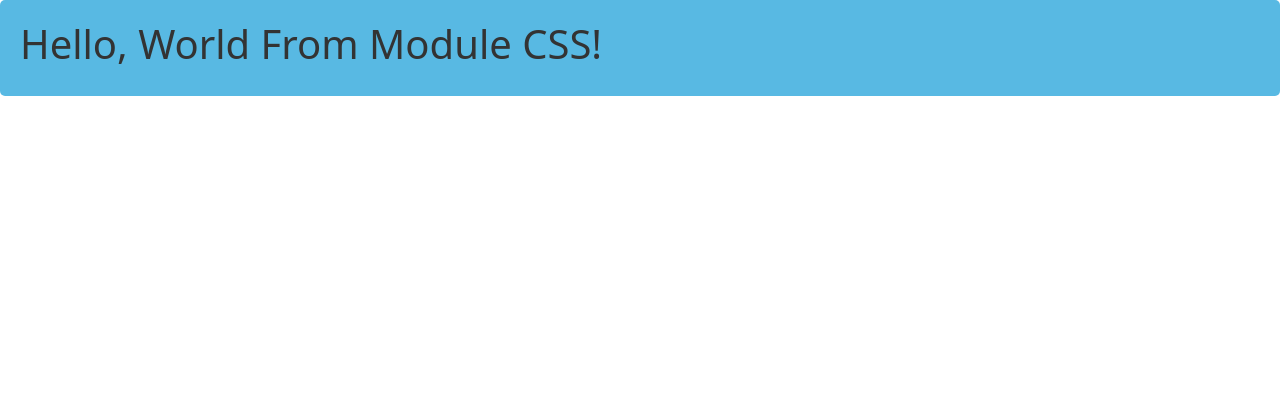
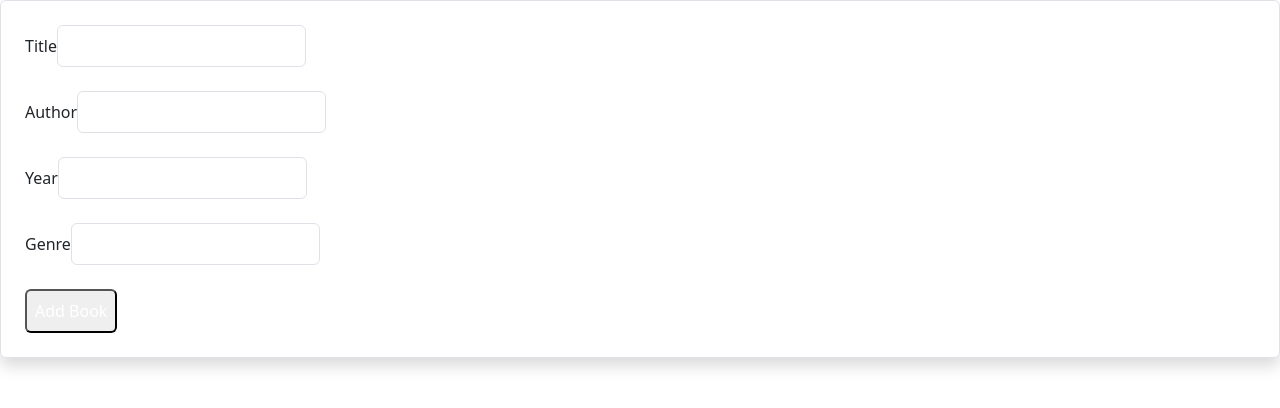
Before and after one commit to oltadedej/my-app, a React (Create React App) app: page / in a window 1280 px wide. Shown: the top 408 px of the page. Built offline with nearby package versions, Linux system fonts and the light colour scheme.

Commit message:
Seminar 5

```diff
--- a/src/App.tsx
+++ b/src/App.tsx
@@ -30,6 +30,7 @@ import { UserRole, userRole } from './types/leksion4/UserRole';
 import { identity } from './types/leksion4/Identity';
 import { numberValue } from './types/leksion4/CastingExamples';
 import { bookLists, isBookReturned, searchBook } from './types/leksion4/seminar4/seminar4';
+import LibraryForm from './components/seminar5/LibraryForm';
 // function App() {
 //   return (
 //     <div className="App">
@@ -318,12 +319,18 @@ import { bookLists, isBookReturned, searchBook } from './types/leksion4/seminar4
 
 
 //Module CSS
+// function App() {
+//   return (
+//     <div className={styles.container}>
+//       <h1>Hello, World From Module CSS!</h1>
+//     </div>
+//   );
+// }
+
+//seminar 5
 function App() {
   return (
-    <div className={styles.container}>
-      <h1>Hello, World From Module CSS!</h1>
-    </div>
+    <LibraryForm/>
   );
 }
-
 export default App;
--- /dev/null
+++ b/src/components/seminar5/LibraryForm.tsx
@@ -0,0 +1,76 @@
+import React, { useState } from "react";
+
+const genres = ["Comedy", "Fiction", "Drama", "Romance", "Educational"];
+
+const LibraryForm: React.FC = () => {
+  const [form, setForm] = useState({ title: "", author: "", year: "", genre: "" });
+  const [errors, setErrors] = useState<{ [key: string]: string }>({});
+  const currentYear = new Date().getFullYear();
+
+  const validate = () => {
+    const newErrors: { [key: string]: string } = {};
+
+    if (!form.title) newErrors.title = "Title is required.";
+    else if (form.title.length > 25) newErrors.title = "Title cannot exceed 25 characters.";
+
+    if (!form.author) newErrors.author = "Author is required.";
+    else if (!/^([A-Z][a-z]+\s)+[A-Z][a-z]+$/.test(form.author))
+      newErrors.author = "Author name must be in 'Name Surname' format.";
+
+    if (!form.year) newErrors.year = "Year is required.";
+    else if (isNaN(Number(form.year)) || Number(form.year) > currentYear)
+      newErrors.year = "Year cannot exceed the current year.";
+
+    if (!form.genre) newErrors.genre = "Genre is required.";
+    else if (!genres.includes(form.genre))
+      newErrors.genre = "Invalid genre. Allowed: Comedy, Fiction, Drama, Romance, Educational.";
+
+    setErrors(newErrors);
+    return Object.keys(newErrors).length === 0;
+  };
+
+  const handleChange = (e: React.ChangeEvent<HTMLInputElement>) => {
+    setForm({ ...form, [e.target.name]: e.target.value });
+  };
+
+  const handleSubmit = (e: React.FormEvent) => {
+    e.preventDefault();
+    if (validate()) {
+      alert(JSON.stringify(form, null, 2));
+      setForm({ title: "", author: "", year: "", genre: "" });
+      setErrors({});
+    }
+  };
+
+  return (
+    <form onSubmit={handleSubmit} className="max-w-md mx-auto p-4 border rounded shadow">
+      <div className="mb-4">
+        <label className="block mb-1">Title</label>
+        <input type="text" name="title" value={form.title} onChange={handleChange} className="w-full p-2 border rounded" />
+        {errors.title && <p className={errors.title.includes("required") ? "text-red-500" : "text-yellow-500"}>{errors.title}</p>}
+      </div>
+
+      <div className="mb-4">
+        <label className="block mb-1">Author</label>
+        <input type="text" name="author" value={form.author} onChange={handleChange} className="w-full p-2 border rounded" />
+        {errors.author && <p className={errors.author.includes("required") ? "text-red-500" : "text-yellow-500"}>{errors.author}</p>}
+      </div>
+
+      <div className="mb-4">
+        <label className="block mb-1">Year</label>
+        <input type="text" name="year" value={form.year} onChange={handleChange} className="w-full p-2 border rounded" />
+        {errors.year && <p className={errors.year.includes("required") ? "text-red-500" : "text-yellow-500"}>{errors.year}</p>}
+      </div>
+
+      <div className="mb-4">
+        <label className="block mb-1">Genre</label>
+        <input type="text" name="genre" value={form.genre} onChange={handleChange} className="w-full p-2 border rounded" />
+        {errors.genre && <p className={errors.genre.includes("required") ? "text-red-500" : "text-yellow-500"}>{errors.genre}</p>}
+      </div>
+
+      <button type="submit" className="bg-blue-500 text-white p-2 rounded">Add Book</button>
+    </form>
+  );
+};
+
+export default LibraryForm;
```
